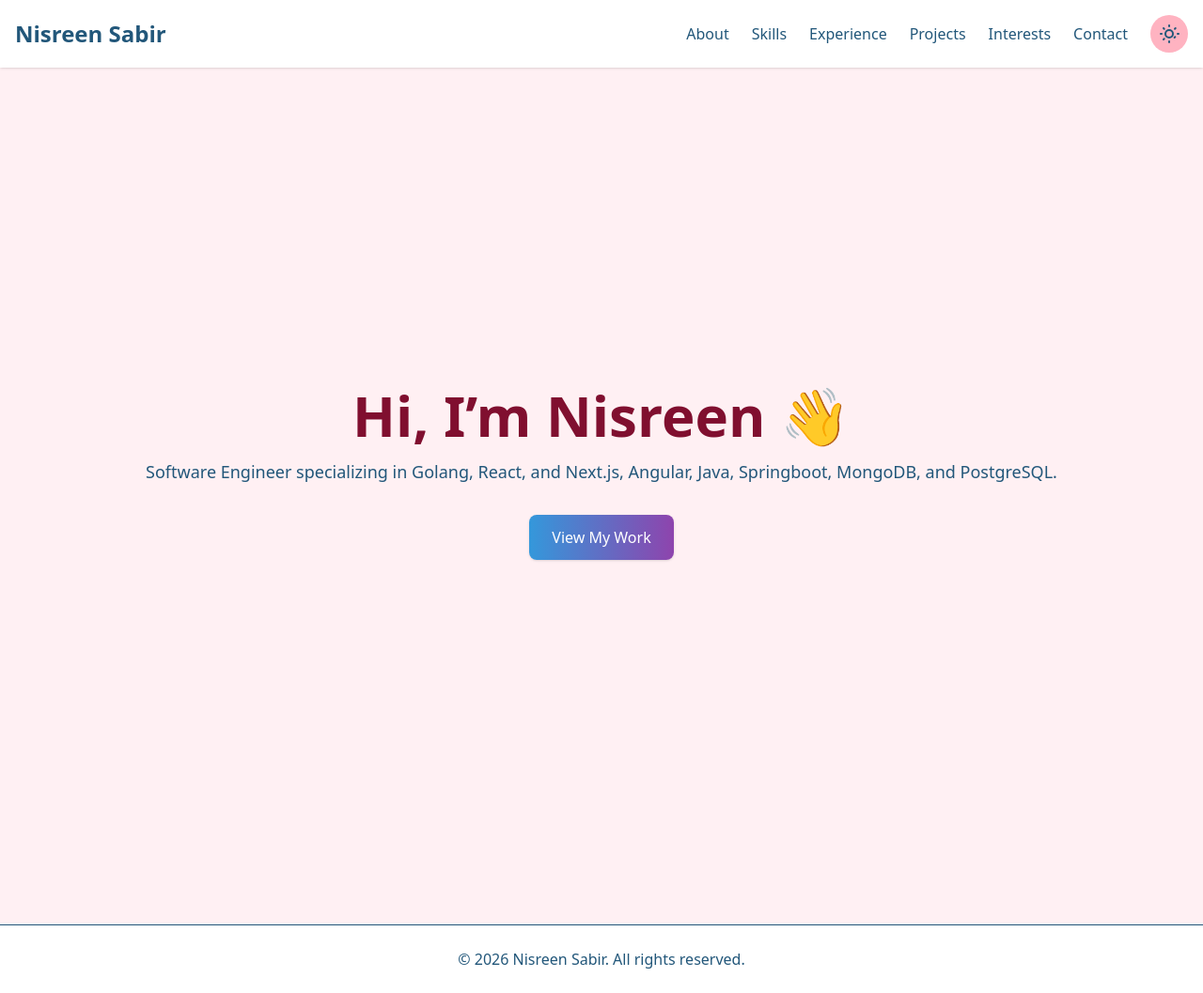
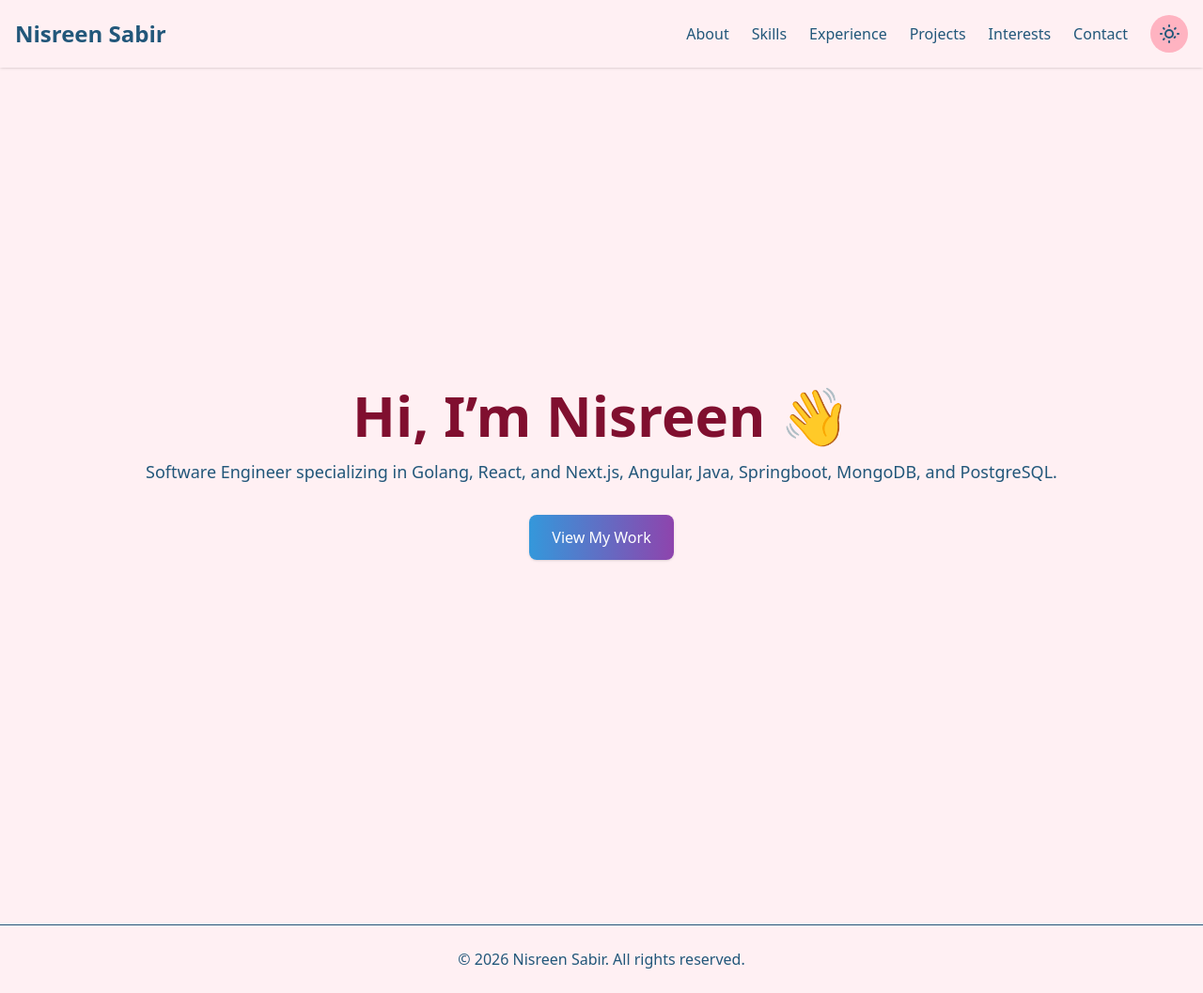
Before and after one commit to nisreen991/portfolio, a Next.js app in the folder my-portfolio/: page / in a window 1280 px wide. Shown: the whole page at 94% size. Built offline with nearby package versions, Linux system fonts and the light colour scheme.

Commit message:
header and footer background fixed

```diff
--- a/my-portfolio/src/components/Footer.jsx
+++ b/my-portfolio/src/components/Footer.jsx
@@ -1,6 +1,6 @@
 export default function Footer() {
     return (
-        <footer className="bg-white py-6 mt-12 text-center text-text-color border-t border-border-color">
+        <footer className="bg-background py-6 mt-12 text-center text-text-color border-t border-border-color">
             <p>© {new Date().getFullYear()} Nisreen Sabir. All rights reserved.</p>
         </footer>
     );
--- a/my-portfolio/src/components/Navbar.jsx
+++ b/my-portfolio/src/components/Navbar.jsx
@@ -19,7 +19,7 @@ export default function Navbar() {
   ];
 
   return (
-    <nav className="bg-white shadow sticky top-0 z-50">
+    <nav className="bg-background shadow sticky top-0 z-50">
       <div className="container mx-auto px-4 py-4 flex justify-between items-center">
         <Link href="/" className="text-2xl font-bold text-primary-color">
           Nisreen Sabir
```
